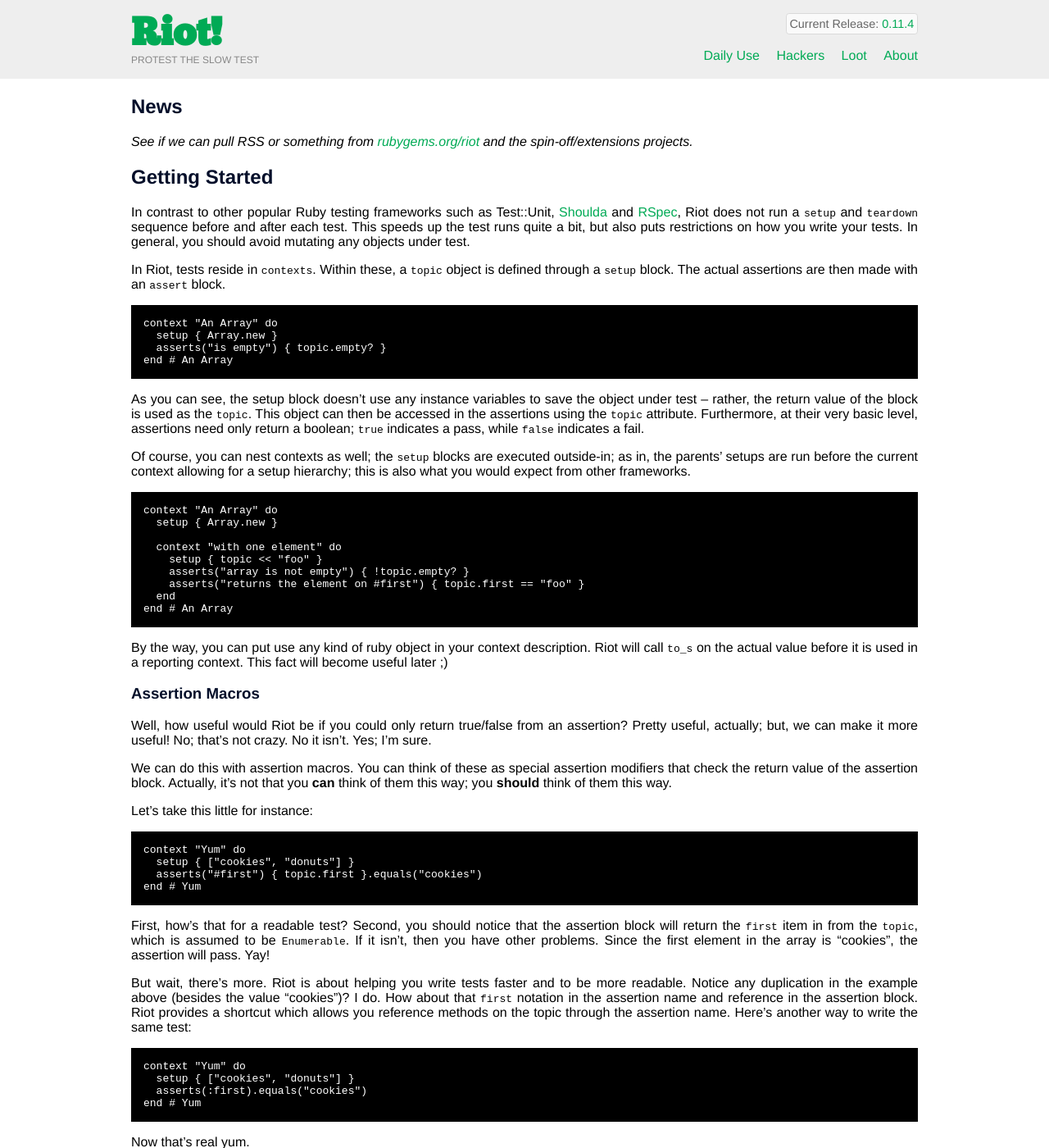
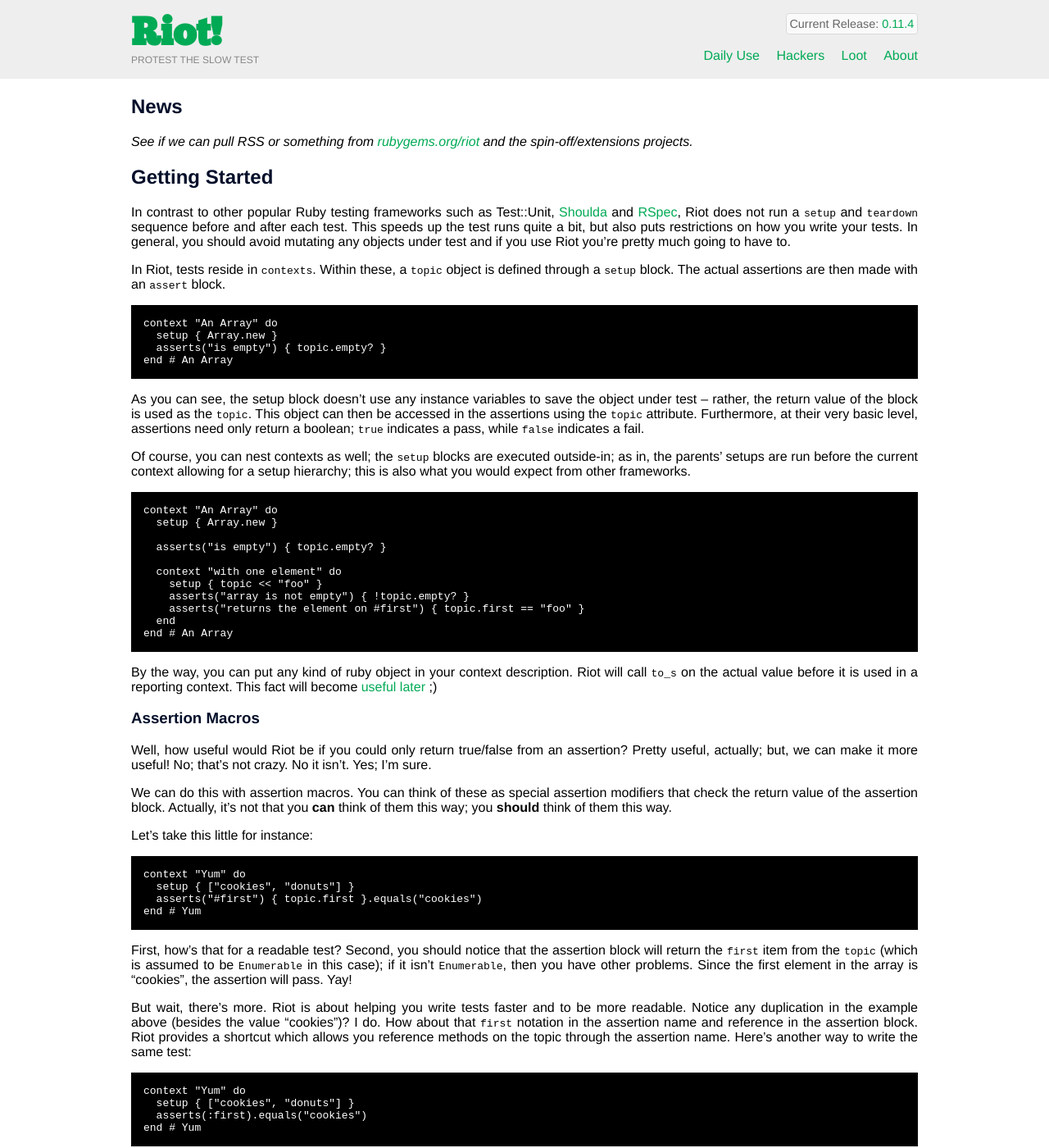
Before and after one commit to thumblemonks/riot, a Jekyll site: the page built from index.md, in a window 1280 px wide and 1400 px high. Shown: the whole window at 82% size. Built offline with Jekyll 4.4.1, drawn with Linux system fonts in a browser that asks for light colours; some of the changed text lies outside the part shown.

Commit message:
Getting back into documentation. Found some typos

```diff
--- a/index.md
+++ b/index.md
@@ -11,7 +11,7 @@
 
 ## Getting Started
 
-In contrast to other popular Ruby testing frameworks such as Test::Unit, [Shoulda](http://github.com/thoughtbot/shoulda) and [RSpec](http://rspec.info/), Riot does not run a `setup` and `teardown` sequence before and after each test. This speeds up the test runs quite a bit, but also puts restrictions on how you write your tests. In general, you should avoid mutating any objects under test.
+In contrast to other popular Ruby testing frameworks such as Test::Unit, [Shoulda](http://github.com/thoughtbot/shoulda) and [RSpec](http://rspec.info/), Riot does not run a `setup` and `teardown` sequence before and after each test. This speeds up the test runs quite a bit, but also puts restrictions on how you write your tests. In general, you should avoid mutating any objects under test and if you use Riot you're pretty much going to have to.
 
 In Riot, tests reside in `contexts`. Within these, a `topic` object is defined through a `setup` block. The actual assertions are then made with an `assert` block.
 
@@ -27,6 +27,8 @@
     context "An Array" do
       setup { Array.new }
 
+      asserts("is empty") { topic.empty? }
+
       context "with one element" do
         setup { topic << "foo" }
         asserts("array is not empty") { !topic.empty? }
@@ -49,7 +51,7 @@
       asserts("#first") { topic.first }.equals("cookies")
     end # Yum
 
-First, how's that for a readable test? Second, you should notice that the assertion block will return the `first` item in from the `topic`, which is assumed to be `Enumerable`. If it isn't, then you have other problems. Since the first element in the array is "cookies", the assertion will pass. Yay!
+First, how's that for a readable test? Second, you should notice that the assertion block will return the `first` item from the `topic` (which is assumed to be `Enumerable` in this case); if it isn't `Enumerable`, then you have other problems. Since the first element in the array is "cookies", the assertion will pass. Yay!
 
 But wait, there's more. Riot is about helping you write tests faster and to be more readable. Notice any duplication in the example above (besides the value "cookies")? I do. How about that `first` notation in the assertion name and reference in the assertion block. Riot provides a shortcut which allows you reference methods on the topic through the assertion name. Here's another way to write the same test:
 
```
Also changed, not shown: other parts of index.md (+2 -2 lines).
